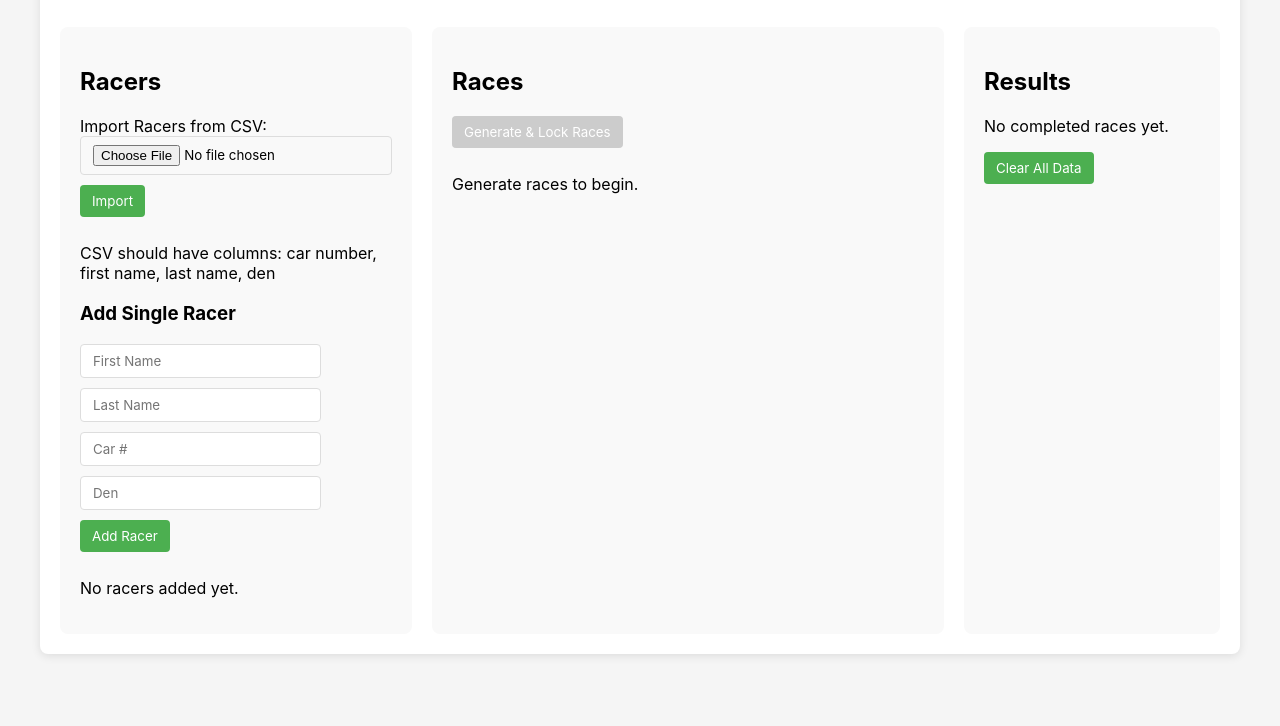
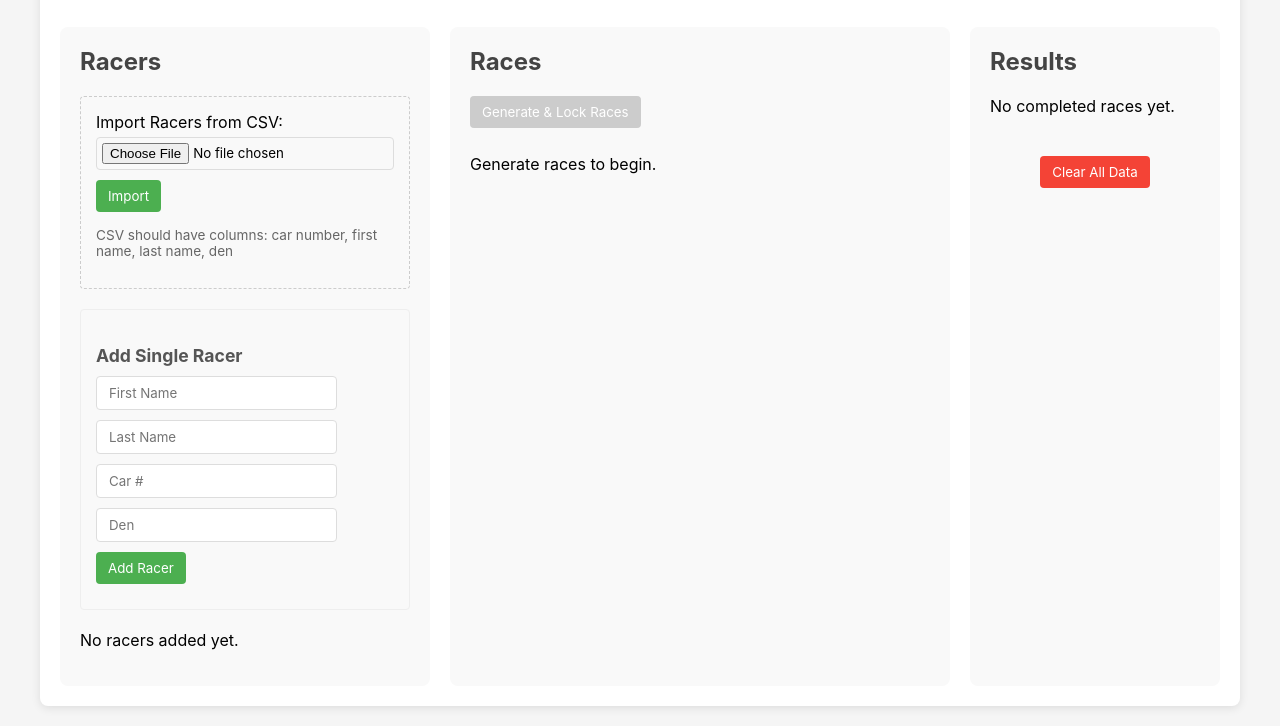
Before and after one commit to sidoneill/pinewood-derby-manager, a website built with Vite: page index.html in a window 1280 px wide. Shown: the part 103-829 px from the top of the page. Before the commit the page ends 800 px from the top, so only its background shows below. Built offline with nearby package versions, Linux system fonts and the light colour scheme.

Commit message:
Update CSS for new elements

```diff
--- a/style.css
+++ b/style.css
@@ -24,6 +24,18 @@
   color: #333;
 }
 
+h2 {
+  margin-top: 0;
+  color: #444;
+}
+
+h3 {
+  margin-top: 20px;
+  margin-bottom: 10px;
+  color: #555;
+  font-size: 1.1em;
+}
+
 .sections {
   display: grid;
   grid-template-columns: 1fr 2fr 1fr;
@@ -36,11 +48,39 @@
   border-radius: 8px;
 }
 
+.racer-form {
+  margin-bottom: 20px;
+}
+
+.csv-import {
+  padding: 15px;
+  border: 1px dashed #ccc;
+  border-radius: 4px;
+  margin-bottom: 20px;
+}
+
+.manual-entry {
+  padding: 15px;
+  border: 1px solid #eee;
+  border-radius: 4px;
+}
+
+.hint {
+  font-size: 0.85em;
+  color: #666;
+  margin-top: 5px;
+}
+
 input, button {
   padding: 8px 12px;
   margin-bottom: 10px;
   border-radius: 4px;
   border: 1px solid #ddd;
+}
+
+input[type="file"] {
+  padding: 5px;
+  margin-top: 5px;
 }
 
 button {
@@ -58,6 +98,20 @@
 button:disabled {
   background-color: #cccccc;
   cursor: not-allowed;
+}
+
+.danger-btn {
+  background-color: #f44336;
+  margin-top: 20px;
+}
+
+.danger-btn:hover {
+  background-color: #d32f2f;
+}
+
+.actions {
+  margin-top: 20px;
+  text-align: center;
 }
 
 table {
```
